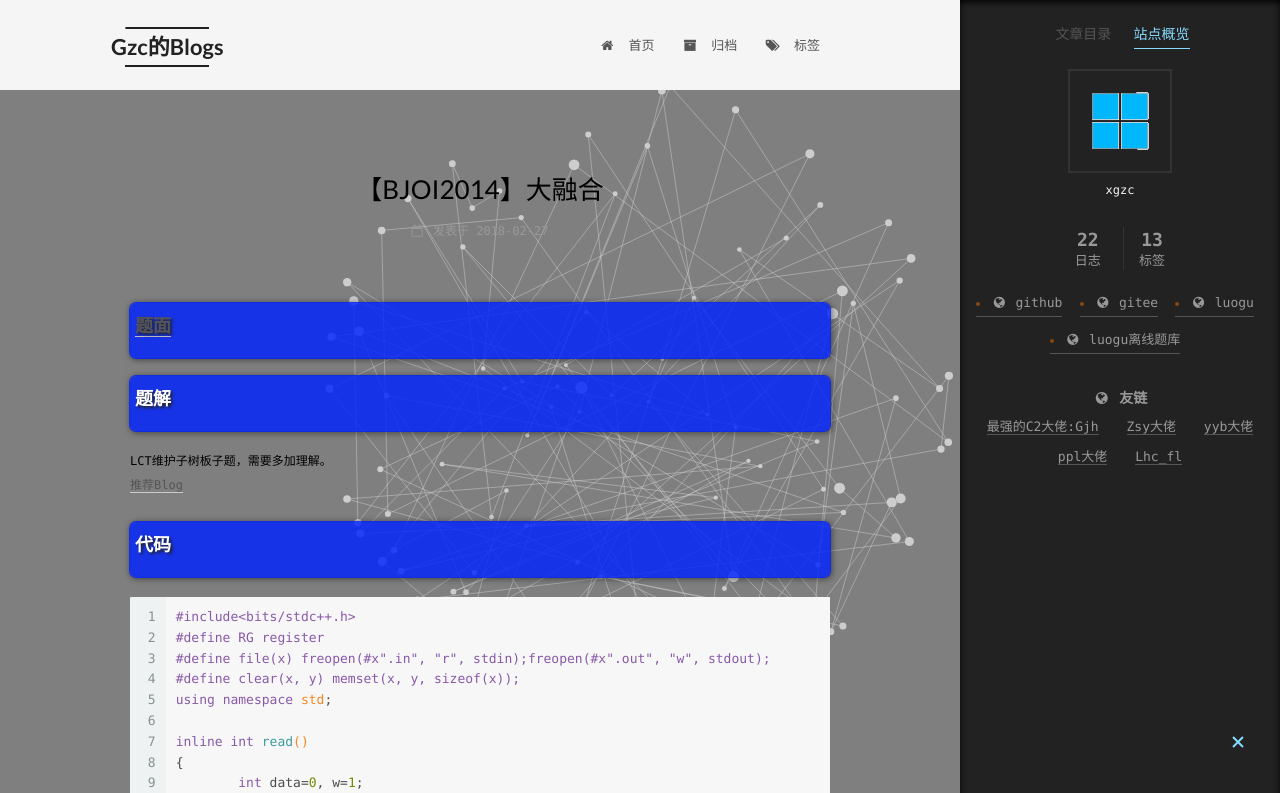
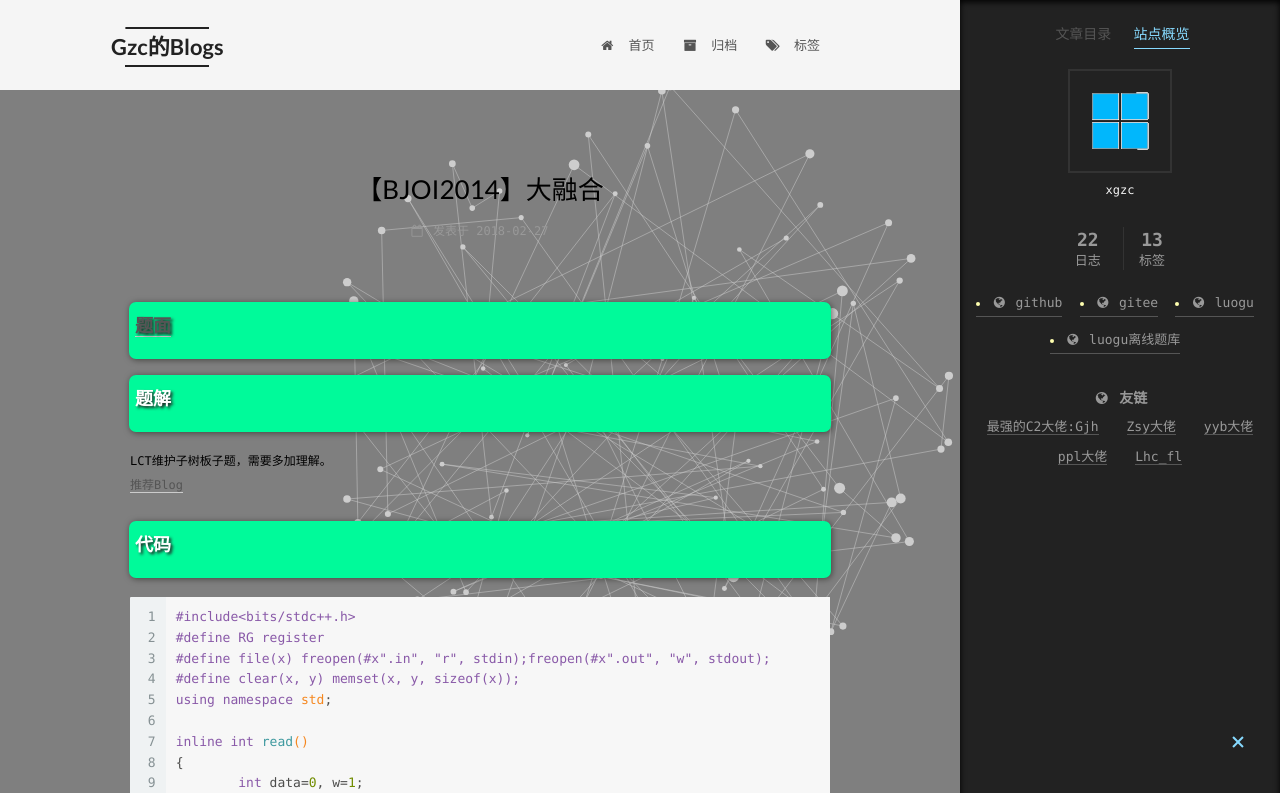
Before and after one commit to xgzc/xgzc, a plain HTML site: page 2018/02/27/【BJOI2014】大融合/index.html in a window 1280 px wide. Both pictures are taken after a click on the item "站点概览". Shown: the top 793 px of the page. Drawn offline with Linux system fonts and the light colour scheme.

Commit message:
Site updated: 2018-03-18 16:12:09

```diff
--- a/2018/02/27/【BJOI2014】大融合/index.html
+++ b/2018/02/27/【BJOI2014】大融合/index.html
@@ -78,7 +78,7 @@
 <link href="/css/main.css?v=5.1.2" rel="stylesheet" type="text/css" />
 
 
-  <meta name="keywords" content="洛谷,Link_Cut_Tree,模板," />
+  <meta name="keywords" content="模板,洛谷,Link_Cut_Tree," />
 
 
 
@@ -95,7 +95,7 @@
 
 
 <meta name="description" content="题面题解LCT维护子树板子题，需要多加理解。推荐Blog 代码123456789101112131415161718192021222324252627282930313233343536373839404142434445464748495051525354555657585960616263646566676869#include&amp;lt;bits/stdc++.h&amp;gt;#define RG">
-<meta name="keywords" content="洛谷,Link_Cut_Tree,模板">
+<meta name="keywords" content="模板,洛谷,Link_Cut_Tree">
 <meta property="og:type" content="article">
 <meta property="og:title" content="【BJOI2014】大融合">
 <meta property="og:url" content="http://yoursite.com/2018/02/27/【BJOI2014】大融合/index.html">
@@ -349,11 +349,11 @@
 
         <div class="post-tags">
 
+            <a href="/tags/模板/" rel="tag"><i class="fa fa-tag"></i> 模板</a>
+
             <a href="/tags/洛谷/" rel="tag"><i class="fa fa-tag"></i> 洛谷</a>
 
             <a href="/tags/Link-Cut-Tree/" rel="tag"><i class="fa fa-tag"></i> Link_Cut_Tree</a>
-
-            <a href="/tags/模板/" rel="tag"><i class="fa fa-tag"></i> 模板</a>
 
         </div>
 
--- a/css/main.css
+++ b/css/main.css
@@ -1807,7 +1807,7 @@ pre .javascript .function {
   width: 4px;
   height: 4px;
   border-radius: 50%;
-  background: #884611;
+  background: #ffffaf;
 }
 .links-of-blogroll {
   font-size: 13px;
@@ -2924,9 +2924,9 @@ hr {
   width: 100%;
 }
 .post-body h3 {
-  background: rgba(0,35,255,0.82);
+  background: MediumSpringGreen;
   border-radius: 6px 6px 6px 6px;
-  box-shadow: 0 0 0 1px rgba(0,35,255,0.82), 1px 1px 6px 1px rgba(10,10,0,0.5);
+  box-shadow: 0 0 0 1px MediumSpringGreen, 1px 1px 6px 1px rgba(10,10,0,0.5);
   color: #fff;
   font-family: "微软雅黑", "宋体", "黑体", Arial;
   font-size: 18px;
```
Also changed, not shown: 2018/02/26/洛谷P3690【模板】Link-Cut-Tree（动态树）/index.html (+4 -4 lines), 2018/03/03/洛谷P3376【模板】网络最大流/index.html (+4 -4 lines).
